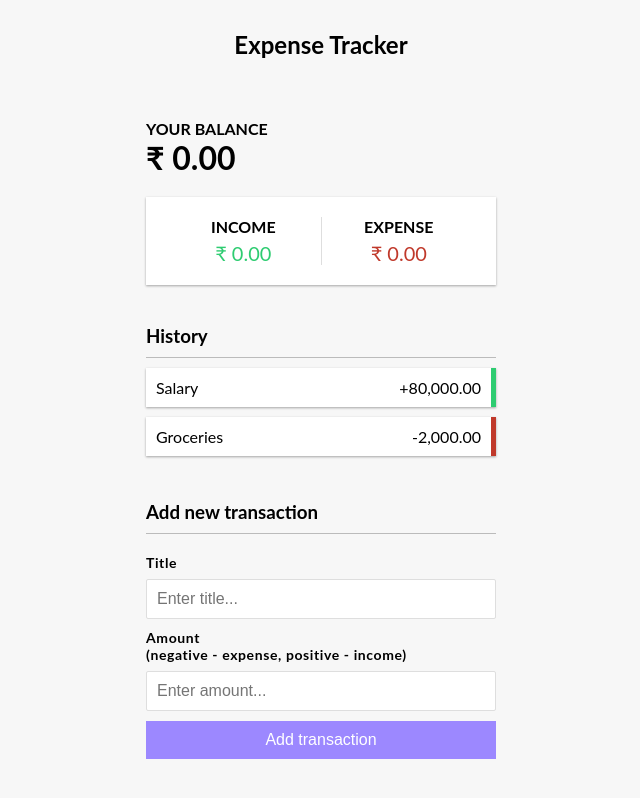
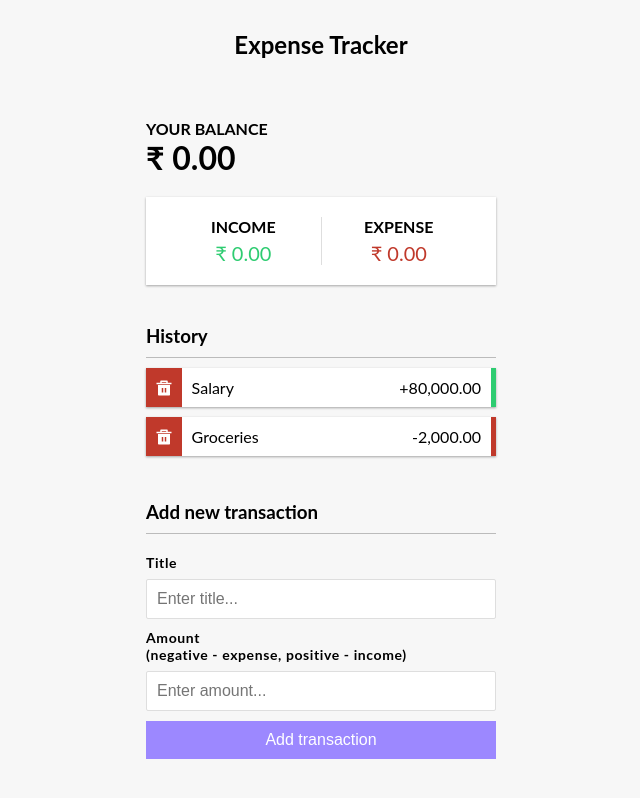
Before and after one commit to Drabzee/expense-tracker, a React (Create React App) app: page / in a window 1280 px wide. Shown: the top 798 px of the page, without its empty margins (319-959 px from the left). Built offline with nearby package versions, Linux system fonts and the light colour scheme.

Commit message:
added delete icon

```diff
--- a/package.json
+++ b/package.json
@@ -9,6 +9,7 @@
     "@testing-library/user-event": "^13.5.0",
     "react": "^18.1.0",
     "react-dom": "^18.1.0",
+    "react-icons": "^4.3.1",
     "react-scripts": "5.0.1",
     "web-vitals": "^2.1.4"
   },
--- a/src/components/ExpenseTile.jsx
+++ b/src/components/ExpenseTile.jsx
@@ -1,4 +1,5 @@
 import style from 'styles/ExpenseTile.module.scss';
+import { RiDeleteBin5Fill } from 'react-icons/ri';
 
 const ExpenseTile = ({title, amount}) => {
 
@@ -12,8 +13,11 @@ const ExpenseTile = ({title, amount}) => {
       ${style.expenseTile}
       ${amount > 0 ? style.positive : style.negative}
     `}>
-      <span>{ title }</span>
-      <span>{`${amount > 0 ? '+' : ''}${formattedAmount}`}</span>
+      <span><RiDeleteBin5Fill /></span>
+      <div className={style.content}>
+        <span>{ title }</span>
+        <span>{`${amount > 0 ? '+' : ''}${formattedAmount}`}</span>
+      </div>
     </div>
   )
 }
--- a/src/styles/ExpenseTile.module.scss
+++ b/src/styles/ExpenseTile.module.scss
@@ -1,13 +1,30 @@
 @import 'styles/CommonVariables.module.scss';
 
 .expenseTile {
+    box-shadow: $box-shadow;
     display: flex;
-    background-color: white;
-    justify-content: space-between;
-    box-shadow: $box-shadow;
+    align-items: stretch;
     margin: 10px 0;
-    padding: 10px;
+
+    > span {
+        color: white;
+        background-color: $danger-color;
+        width: 40px;
+        display: flex;
+        align-items: center;
+        justify-content: center;
+        font-size: 18px;
+        cursor: pointer;
+    }
 
     &.positive { border-right: 5px solid $success-color; }
     &.negative { border-right: 5px solid $danger-color; }
+
+    .content {
+        display: flex;
+        background-color: white;
+        width: 100%;
+        justify-content: space-between;
+        padding: 10px;
+    }
 }
```
Also changed, not shown: 1 other file (tests, documents, lock files or other folders).
